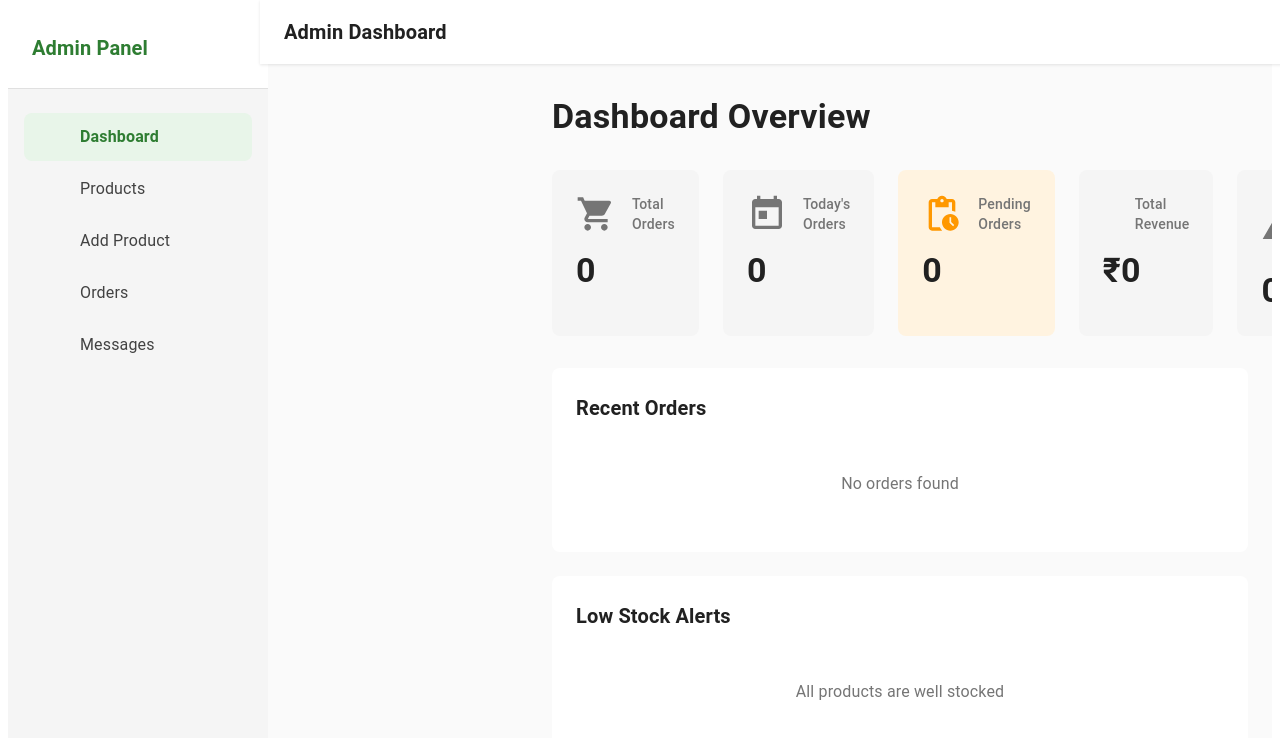
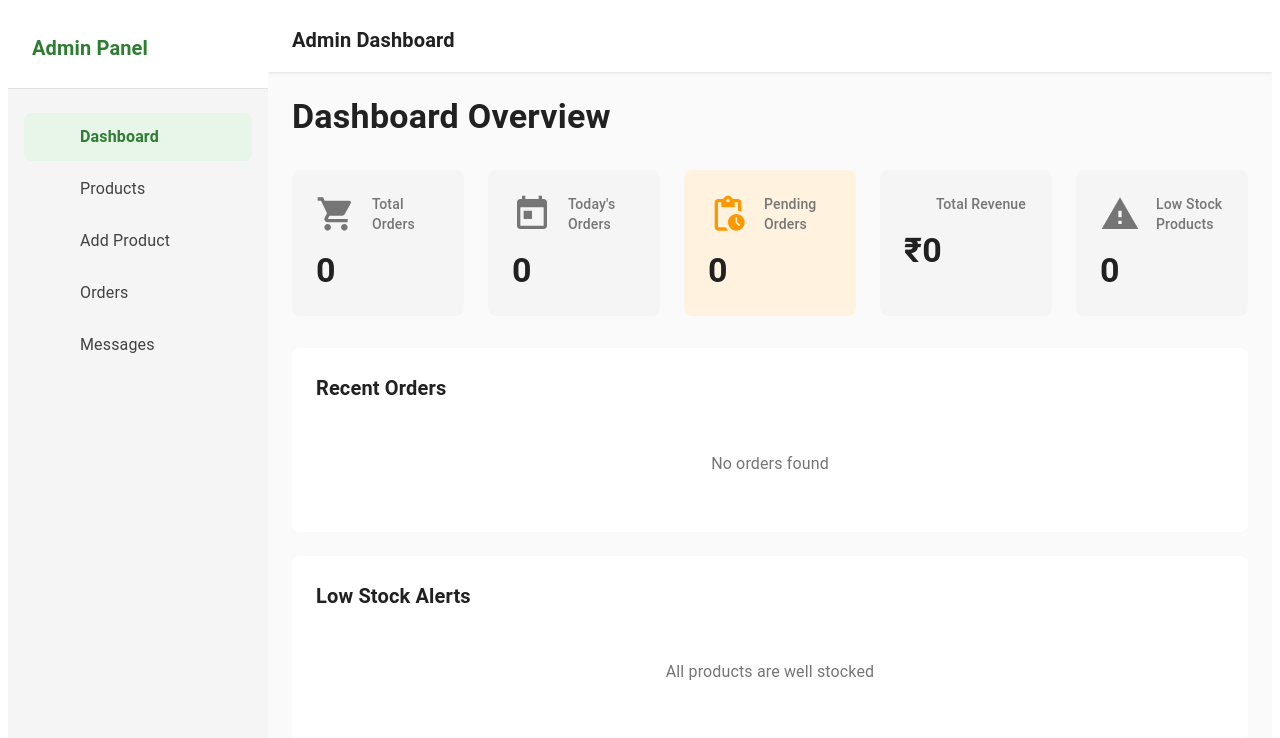
Before and after one commit to Sanketkadam3921/Grocery_Website_Demo, a React (Vite) app: page /admin in a window 1280 px wide. Shown: the top 738 px of the page. Built offline with nearby package versions, Linux system fonts and the light colour scheme; some icons are missing.

Commit message:
new commit

```diff
--- a/src/features/admin/components/AdminLayout.jsx
+++ b/src/features/admin/components/AdminLayout.jsx
@@ -17,8 +17,6 @@
         display: "flex",
         minHeight: "100vh",
         backgroundColor: "#fafafa",
-        margin: 0,
-        padding: 0,
       }}
     >
       {/* Sidebar */}
@@ -32,7 +30,6 @@
           flexDirection: "column",
           overflow: "hidden",
           width: { xs: "100%", md: "calc(100% - 260px)" },
-          marginLeft: { xs: 0, md: "260px" },
         }}
       >
         {/* Navbar */}
@@ -44,7 +41,6 @@
             flex: 1,
             overflow: "auto",
             p: { xs: 2, sm: 3 },
-            mt: { xs: "64px", sm: "64px" },
           }}
         >
           <Outlet />
--- a/src/features/admin/components/AdminNavbar.jsx
+++ b/src/features/admin/components/AdminNavbar.jsx
@@ -6,11 +6,8 @@
 function AdminNavbar({ handleDrawerToggle }) {
   return (
     <AppBar
-      position="fixed"
+      position="sticky"
       sx={{
-        top: 0,
-        left: { xs: 0, md: "260px" },
-        right: 0,
         backgroundColor: "#fff",
         color: "#424242",
         boxShadow: "0 1px 3px rgba(0,0,0,0.1)",
```
